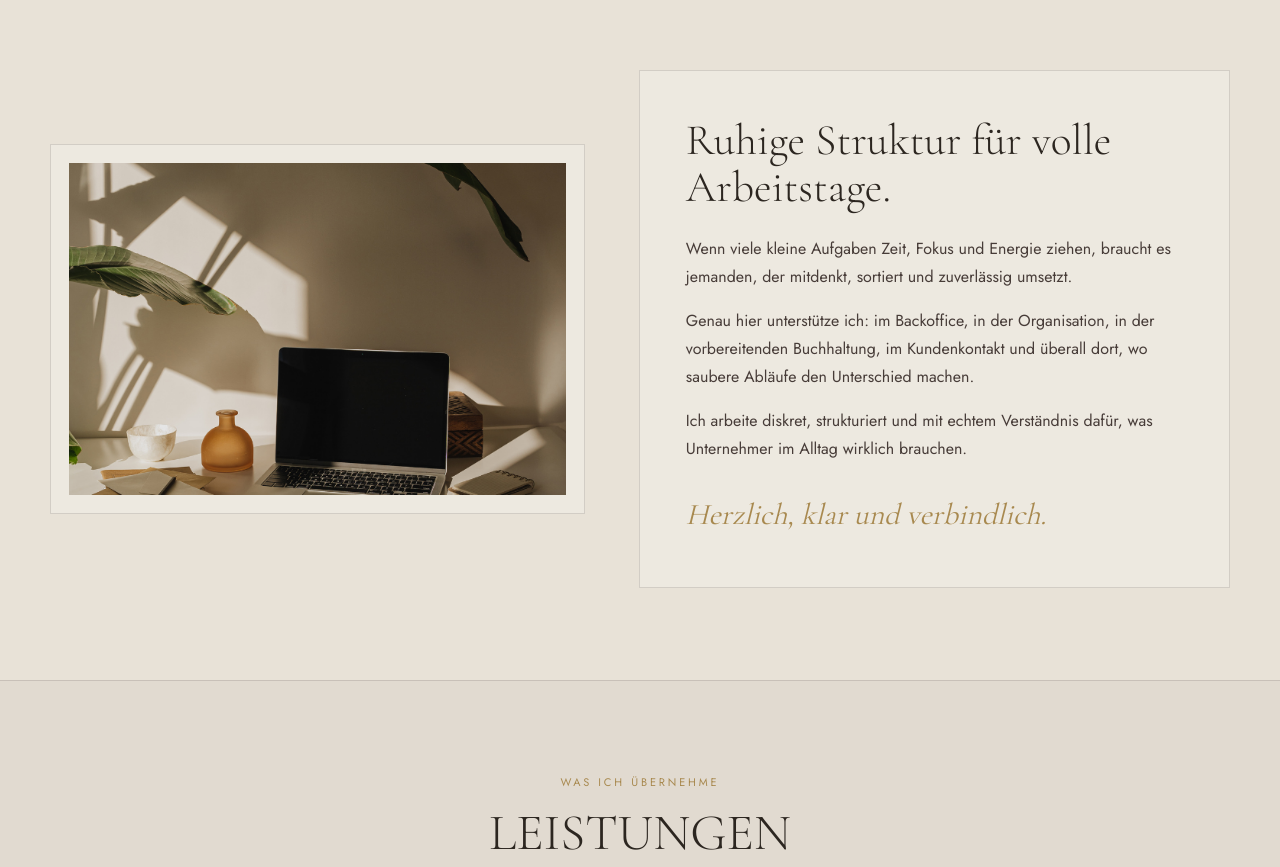
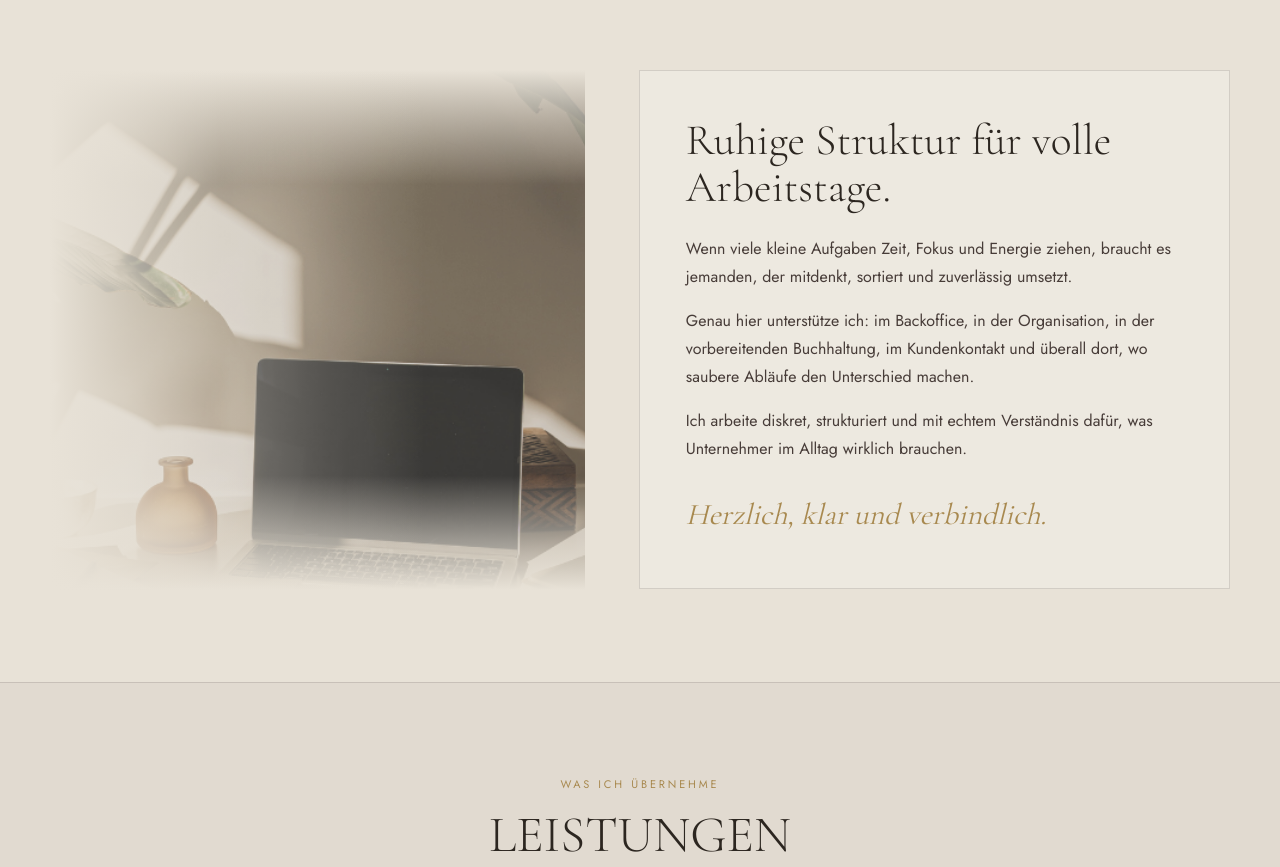
Before and after one commit to souniazoghlami-code/Sabrina-VA, a plain HTML site: page index.html in a window 1280 px wide. Shown: the part 1187-2054 px from the top of the page. Drawn offline with nearby package versions, Linux system fonts and the light colour scheme.

Commit message:
Update index.html

```diff
--- a/index.html
+++ b/index.html
@@ -244,13 +244,32 @@ section {
 }
 
 .image-box {
-  border: 1px solid var(--line);
-  background: rgba(255,255,255,0.22);
-  padding: 18px;
+  position: relative;
+  overflow: hidden;
+  border: none;
+  background: transparent;
+  padding: 0;
+  min-height: 520px;
+}
+
+.image-box::before {
+  content: "";
+  position: absolute;
+  inset: 0;
+  background:
+    linear-gradient(to right, #e8e2d7 0%, rgba(232,226,215,0.35) 32%, rgba(232,226,215,0) 70%),
+    linear-gradient(to bottom, #e8e2d7 0%, rgba(232,226,215,0) 22%, rgba(232,226,215,0) 78%, #e8e2d7 100%);
+  z-index: 2;
+  pointer-events: none;
 }
 
 .image-box img {
   width: 100%;
+  height: 100%;
+  min-height: 520px;
+  object-fit: cover;
+  opacity: 0.82;
+  filter: saturate(0.82) contrast(0.94);
 }
 
 .text-card {
```
